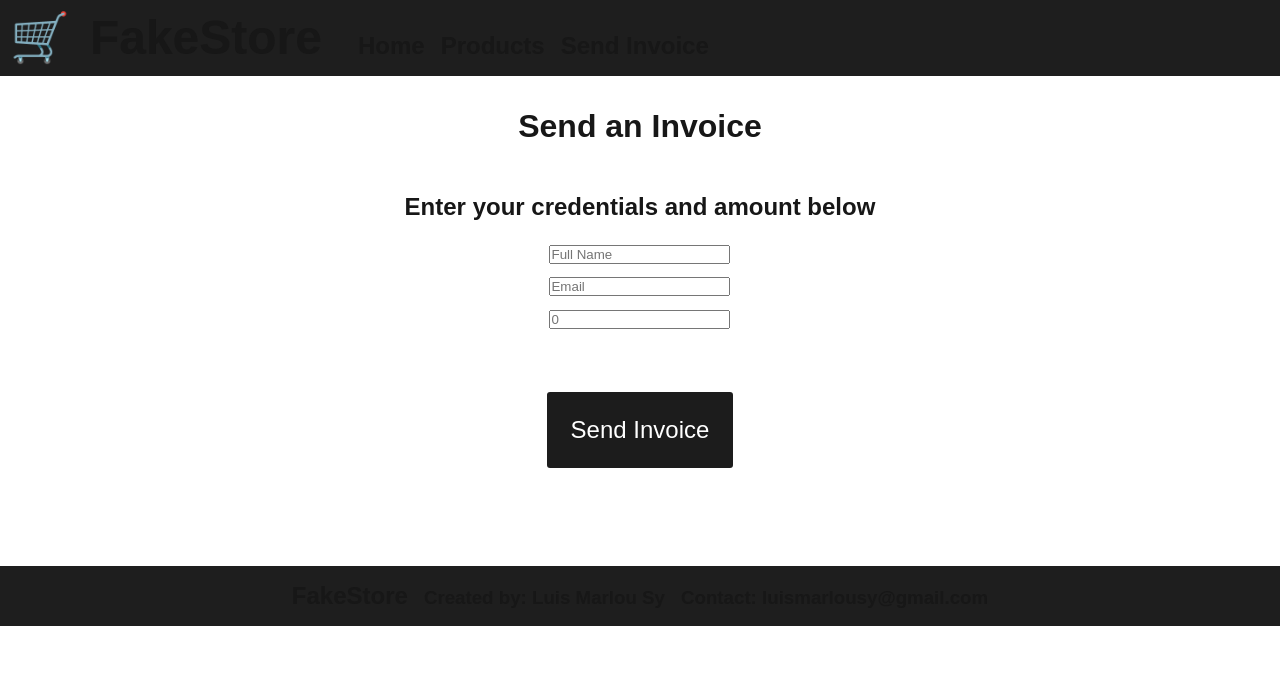
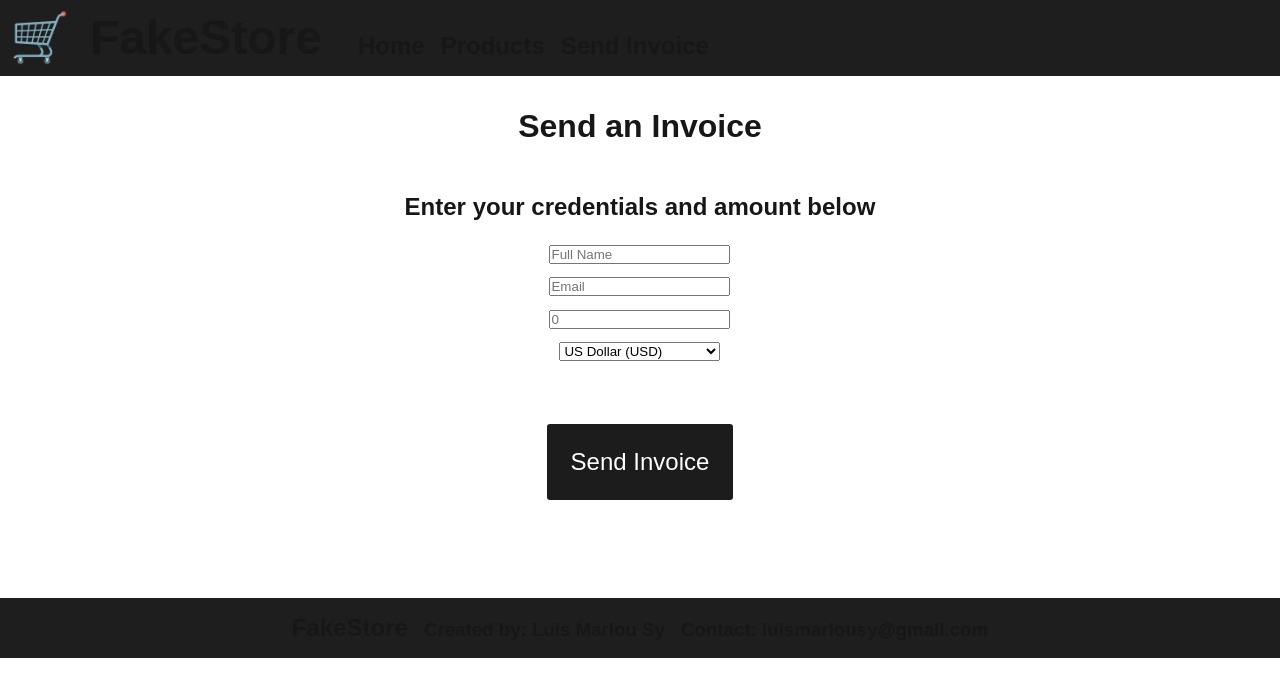
Before and after one commit to Luis-Sy/stripe-next-sample-app, a Next.js app: page /invoice in a window 1280 px wide. Shown: the top 696 px of the page. Built offline with nearby package versions, Linux system fonts and the light colour scheme.

Commit message:
updated invoice page and route to allow user to select a currency to invoice with

```diff
--- a/src/app/api/createInvoice/route.js
+++ b/src/app/api/createInvoice/route.js
@@ -11,6 +11,8 @@ export async function POST(req) {
 
     const data = await req.json();
 
+    const currecny = data.currency || "cad"; // default to CAD if not provided
+
     const customer = await stripe.customers.create({
         name: data.customerName,
         email: data.customerEmail
@@ -21,13 +23,13 @@ export async function POST(req) {
         auto_advance: false, // wait untill we manually finalize the invoice
         collection_method: "send_invoice",
         days_until_due: 7,
-        currency: "cad"
+        currency: currecny
     });
 
     await stripe.invoiceItems.create({
         customer: customer.id,
         amount: data.amount * 100, // amount in cents
-        currency: "cad",
+        currency: currency,
         invoice: invoice.id
     });
 
--- a/src/app/invoice/page.js
+++ b/src/app/invoice/page.js
@@ -2,6 +2,19 @@
 import { useEffect, useState } from "react";
 
 export default function InvoicePage() {
+
+    const currencies = [
+        { value: "usd", label: "US Dollar (USD)" },
+        { value: "eur", label: "Euro (EUR)" },
+        { value: "gbp", label: "British Pound (GBP)" },
+        { value: "jpy", label: "Japanese Yen (JPY)" },
+        { value: "aud", label: "Australian Dollar (AUD)" },
+        { value: "cad", label: "Canadian Dollar (CAD)" },
+        { value: "chf", label: "Swiss Franc (CHF)" },
+        { value: "cny", label: "Chinese Yuan (CNY)" },
+        { value: "inr", label: "Indian Rupee (INR)" },
+        { value: "brl", label: "Brazilian Real (BRL)" }
+    ];
 
     const [statusMessage, setStatusMessage] = useState("");
 
@@ -51,6 +64,12 @@ export default function InvoicePage() {
             <input type="text" name="customer_name" placeholder="Full Name" required />
             <input type="email" name="customer_email" placeholder="Email" required />
             <input type="number" name="amount" placeholder="0" min={0} required />
+            <select name="currency" required>
+                {currencies.map((currency) => (
+                <option key={currency.value} value={currency.value}>
+                    {currency.label}
+                </option>
+             ))}</select>
             <button type="submit">Send Invoice</button>
             </form>
             <h2>{statusMessage}</h2>
```
